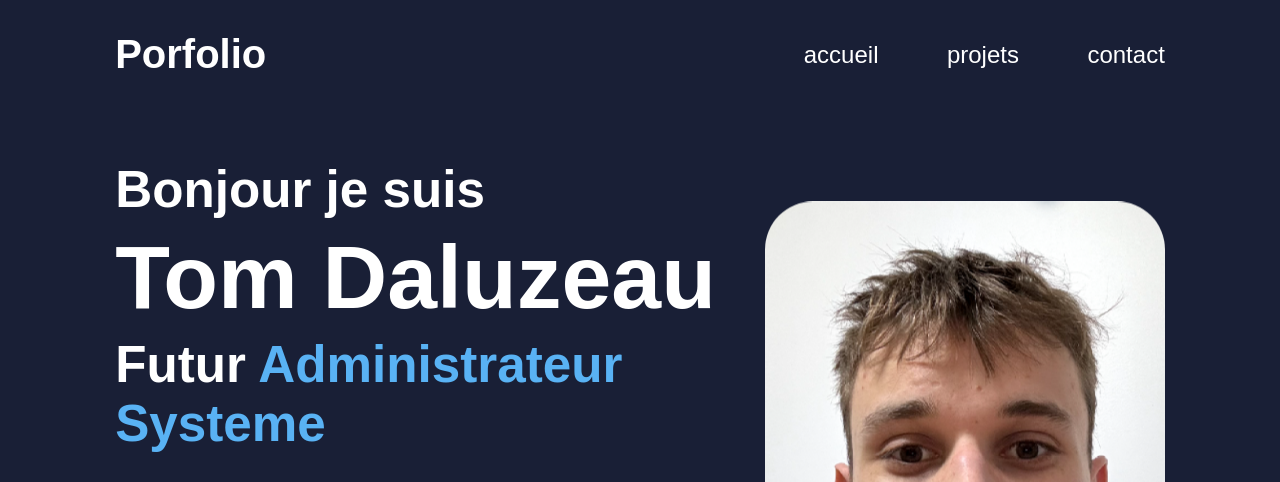
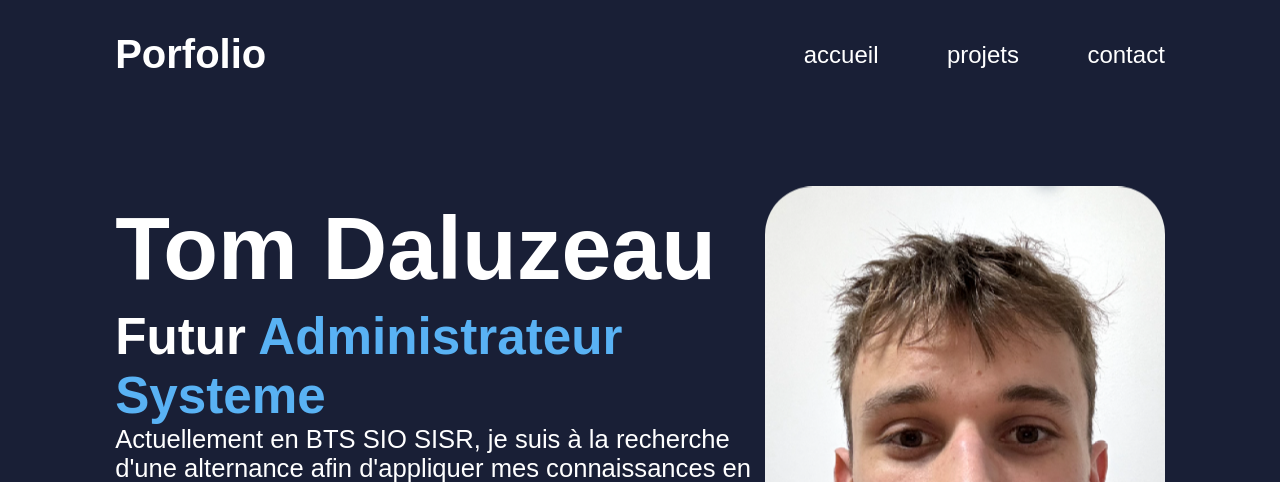
Before and after one commit to daluzeau/Portfolio, a plain HTML site: page index.html in a window 1280 px wide. Shown: the top 482 px of the page. Drawn offline with Linux system fonts and the light colour scheme.

Commit message:
cleaning h3

```diff
--- a/index.html
+++ b/index.html
@@ -25,7 +25,6 @@
     <!--HOME-SECTION-DESIGGN-->
     <section class="home" id="home">
         <div class="home-content">
-            <h3>Bonjour je suis </h3>
             <h1>Tom Daluzeau</h1>
             <h3>Futur <span> Administrateur Systeme</span></h3>
             <p>Actuellement en BTS SIO SISR, je suis à la recherche d'une alternance afin d'appliquer mes connaissances en entreprise.</p>
```
